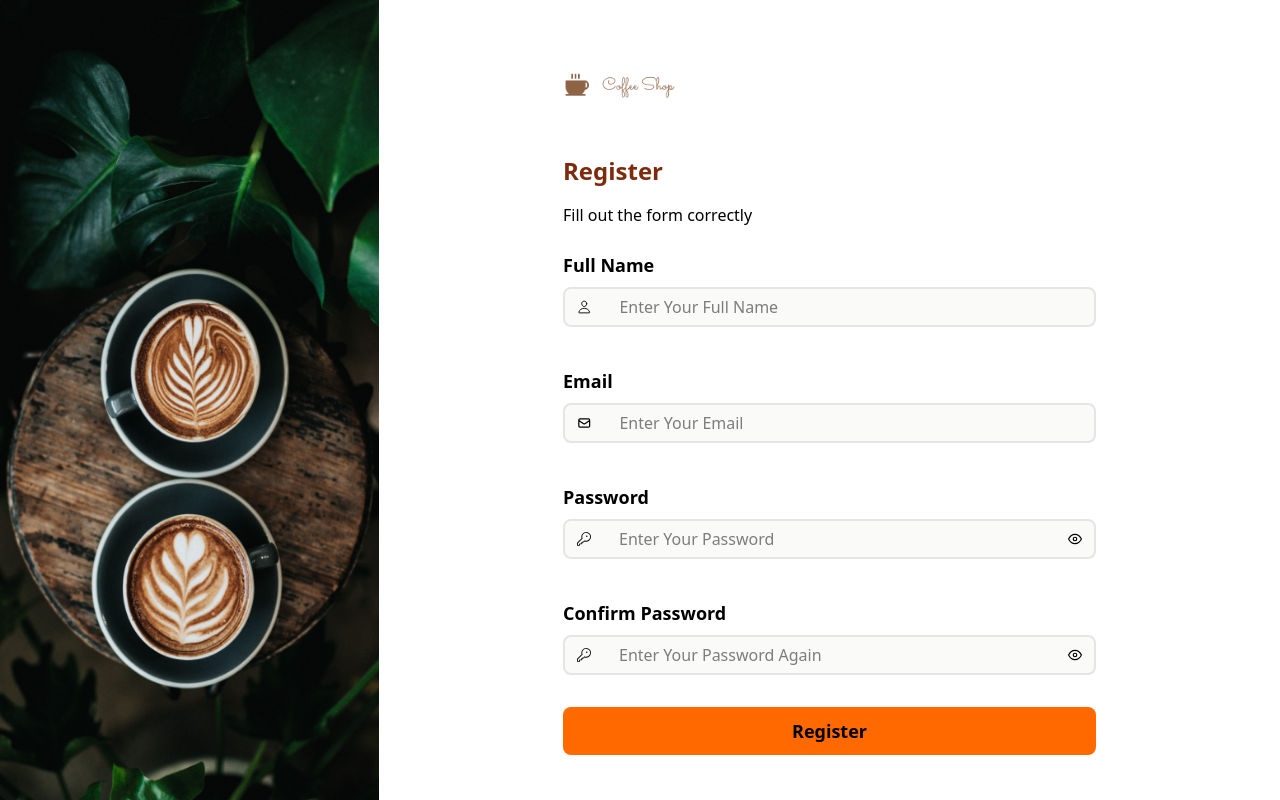
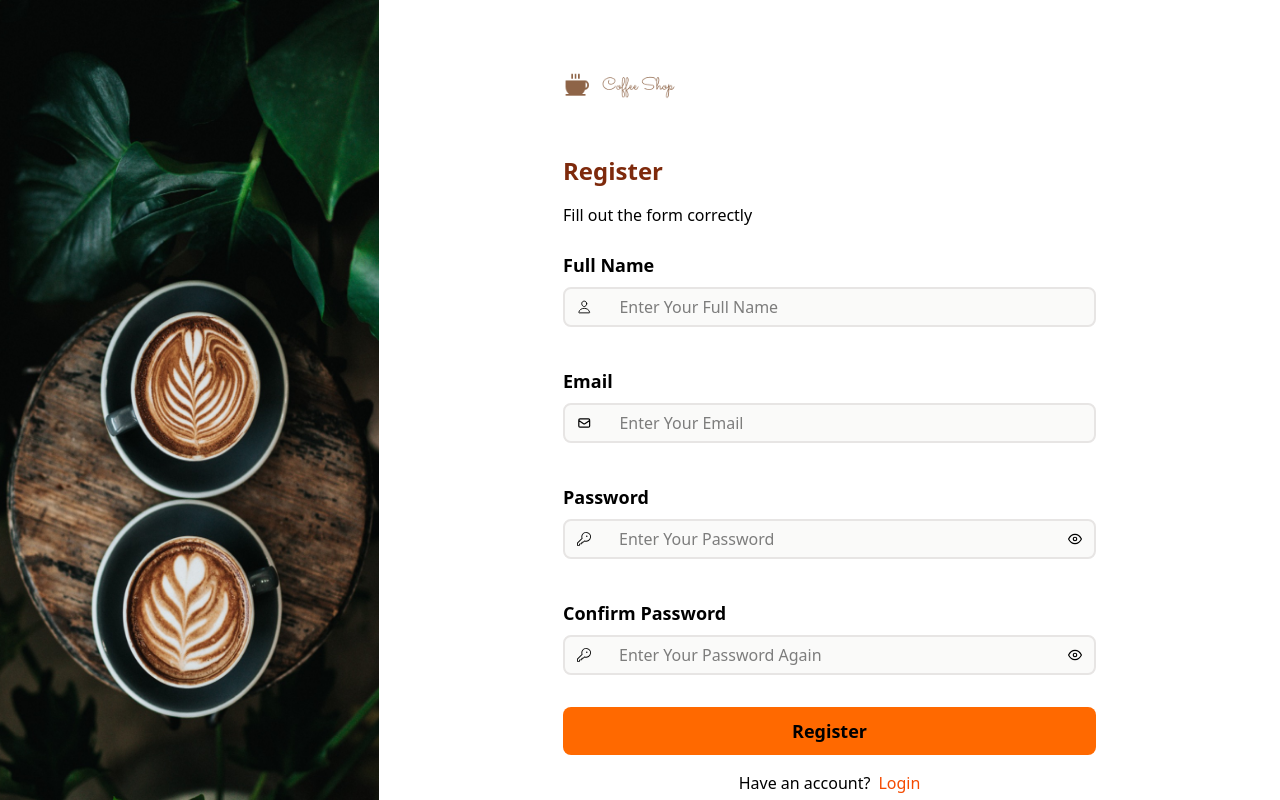
Before and after one commit to alhilalfathi/koda-b6-react, a React (Vite) app: page /register in a window 1280 px wide. Shown: the top 800 px of the page. Built offline with nearby package versions, Linux system fonts and the light colour scheme; no server answers.

Commit message:
feat: add link to register and login page

```diff
--- a/src/pages/Login.jsx
+++ b/src/pages/Login.jsx
@@ -70,6 +70,10 @@ export const LoginPage = ()=>{
 
                 <ButtonDiv type="submit">Login</ButtonDiv>
 
+                <p className="flex justify-center items-center gap-2">
+                    Not have an account? <Link to="/register" className="text-orange-600">Register</Link>
+                </p>
+
                 <LoginByDiv />
             </MainDiv>
         </form>
--- a/src/pages/Register.jsx
+++ b/src/pages/Register.jsx
@@ -11,18 +11,19 @@ import { useForm } from "react-hook-form";
 import { useNavigate } from "react-router-dom";
 import * as yup from "yup";
 import { yupResolver } from "@hookform/resolvers/yup";
+import { Link } from "react-router-dom";
 
 const registerSchema = yup.object({
     name: yup.string().required("Name must be filled"),
     email: yup.string().required("Email must be filled").email("Email Invalid"),
-    password: yup.string().required("Password must be filled").min(8,"Password minimum 8 characters"),
+    password: yup.string().required("Password must be filled").min(8, "Password minimum 8 characters"),
     confirmPassword: yup.string().required("Confirm password must be filled").oneOf([yup.ref("password")], "Password not match")
 })
 
-export const RegisterPage = ()=>{
-    const {handleSubmit, register, formState: {errors}} = useForm({resolver: yupResolver(registerSchema)})
+export const RegisterPage = () => {
+    const { handleSubmit, register, formState: { errors } } = useForm({ resolver: yupResolver(registerSchema) })
     const navigate = useNavigate()
-    function submitForm(value){
+    function submitForm(value) {
 
         const dataUser = {
             name: value.name,
@@ -33,14 +34,14 @@ export const RegisterPage = ()=>{
         const oldRegisteredUser = JSON.parse(localStorage.getItem("registeredUsers")) || []
 
         const isExist = oldRegisteredUser.some((user) => user.email === dataUser.email)
-        if(isExist){
+        if (isExist) {
             alert("Email Registered")
             return
         }
 
         oldRegisteredUser.push(dataUser)
 
-        localStorage.setItem("registeredUsers",JSON.stringify(oldRegisteredUser))
+        localStorage.setItem("registeredUsers", JSON.stringify(oldRegisteredUser))
         alert("Register Success")
         navigate("/login")
 
@@ -88,6 +89,10 @@ export const RegisterPage = ()=>{
 
                 <ButtonDiv type="submit">Register</ButtonDiv>
 
+                <p className="flex justify-center items-center gap-2">
+                    Have an account? <Link to="/login" className="text-orange-600">Login</Link>
+                </p>
+
                 <LoginByDiv />
             </MainDiv>
         </form>
```
Lines whose indentation alone changed are shown as unchanged.
